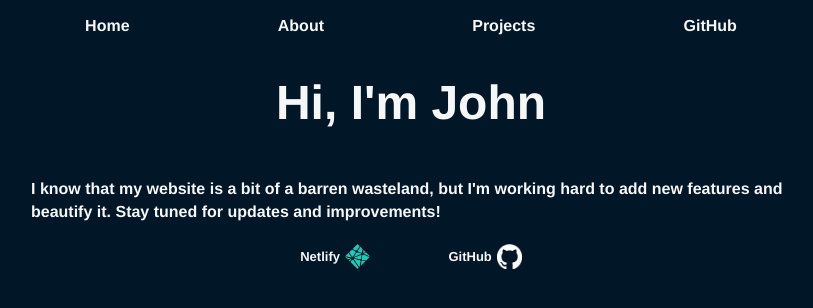
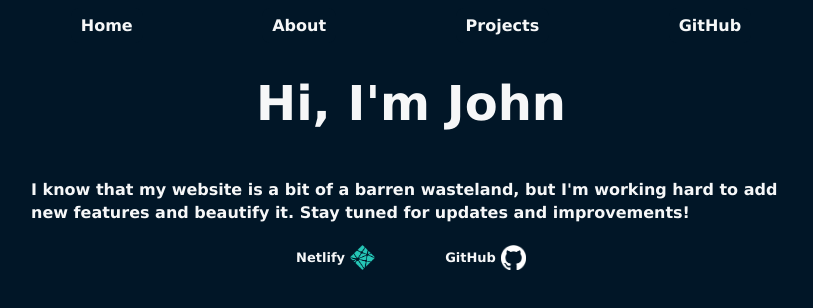
Before and after one commit to J-Mikolajczyk/j-mikolajczyk.com, a React (Vite) app: page / in a window 1280 px wide. Shown: the top 308 px of the page, without its empty margins (229-1042 px from the left). Built offline with nearby package versions, Linux system fonts and the light colour scheme.

Commit message:
Update index.css

```diff
--- a/src/index.css
+++ b/src/index.css
@@ -1,6 +1,6 @@
 /* General Styles */
 * {
-  font-family: 'Helvetica';
+  font-family: 'Verdana';
   font-weight: bold;
   box-sizing: border-box;
   transition: background-color 0.15s;
```
